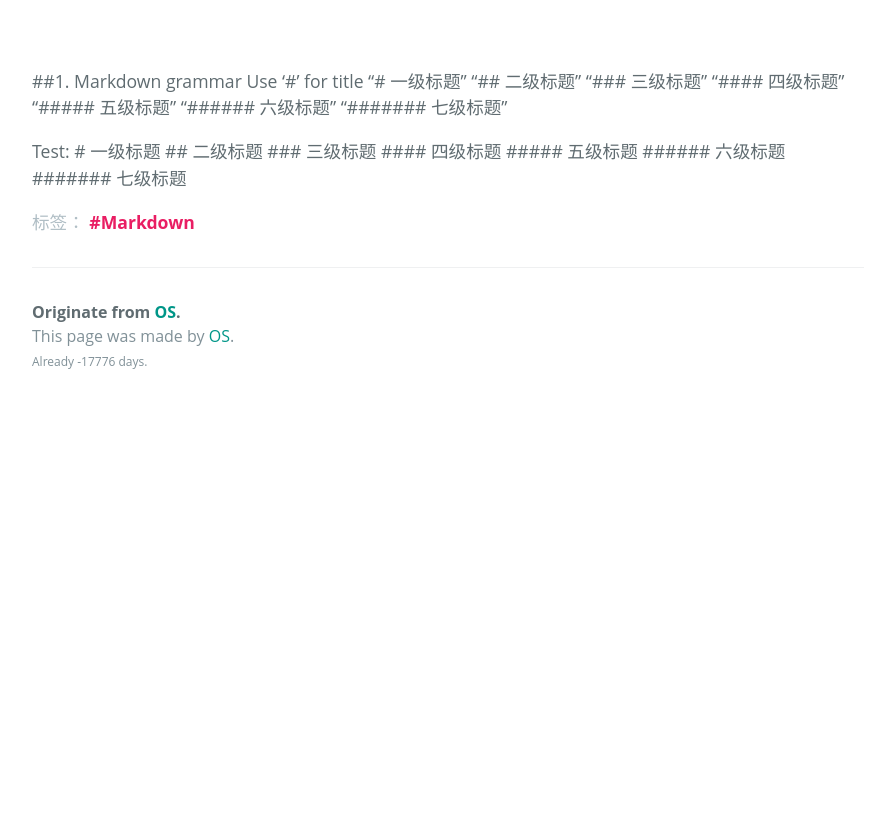
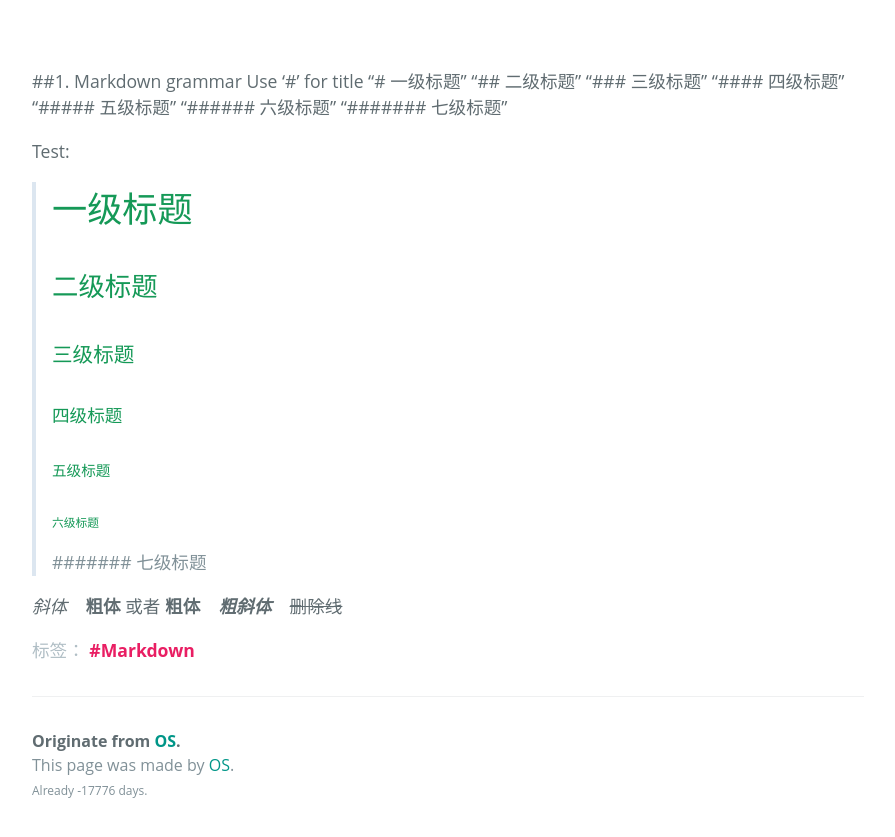
Before and after one commit to xiaoshou0427/xiaoshou0427.github.io, a Jekyll site: the page built from _posts/2019-09-02-Markdown.md, in a window 1280 px wide and 1199 px high. Shown: the part 350-1187 px from the top of the window, without its empty margins (192-1087 px from the left). Built offline with Jekyll 4.4.1, drawn with Linux system fonts in a browser that asks for light colours; some web fonts are replaced.

Commit message:
Update 2019-09-02-Markdown.md

```diff
--- a/_posts/2019-09-02-Markdown.md
+++ b/_posts/2019-09-02-Markdown.md
@@ -16,10 +16,12 @@ Use '#' for title
  "####### 七级标题"
 
 Test:
- # 一级标题
- ## 二级标题
- ### 三级标题
- #### 四级标题
- ##### 五级标题
- ###### 六级标题
- ####### 七级标题
+ ># 一级标题
+ >## 二级标题
+ >### 三级标题
+ >#### 四级标题
+ >##### 五级标题
+ >###### 六级标题
+ >####### 七级标题
+
+ *斜体* &nbsp;&nbsp; **粗体**  或者  __粗体__  &nbsp;&nbsp;   ***粗斜体*** &nbsp;&nbsp;  ~~删除线~~
```
